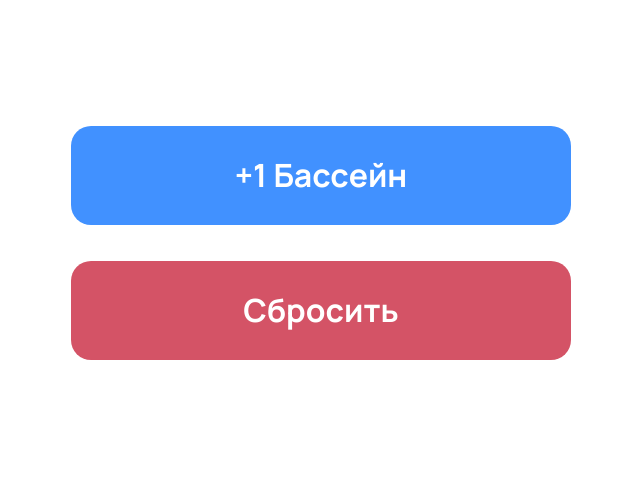
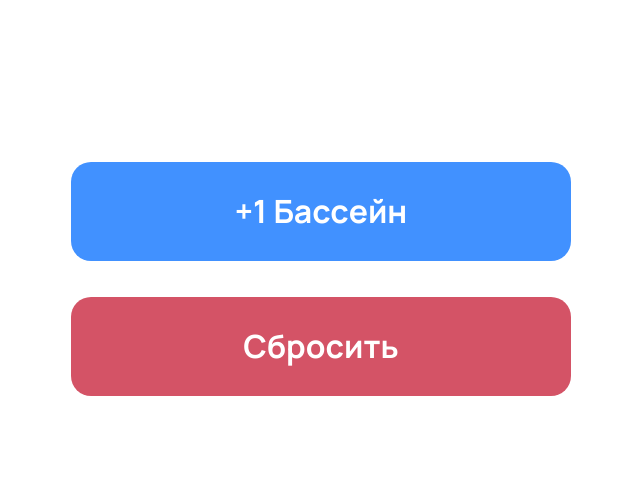
Before and after one commit to DariaZheltkova/Counter, a plain HTML site: page index.html in a window 1280 px wide. Shown: the whole page, without its empty margins (319-959 px from the left). Drawn offline with Linux system fonts and the light colour scheme.

Commit message:
Update main.css

```diff
--- a/css/main.css
+++ b/css/main.css
@@ -2,6 +2,12 @@
 *::before,
 *::after {
   box-sizing: border-box;
+}
+
+body {
+	font-family: 'Manrope', sans-serif;
+	font-weight: 700;
+	background-color: #fff;
 }
 
 .container {
@@ -18,7 +24,7 @@
 	align-items: center;
 }
 
-.counter__text {
+.counter__value {
 	margin-bottom: 36px;
 	font-size: 32px;
 	font-weight: 700;
@@ -30,9 +36,8 @@
 	padding: 28px;
 	width: 100%;
 	display: inline-block;
-	font-family: 'Manrope', sans-serif;
+	font-family: inherit;
 	font-size: 32px;
-	font-weight: 700;
 	line-height: 43px;
 	color: #fff;
 	border-radius: 20px;
```
